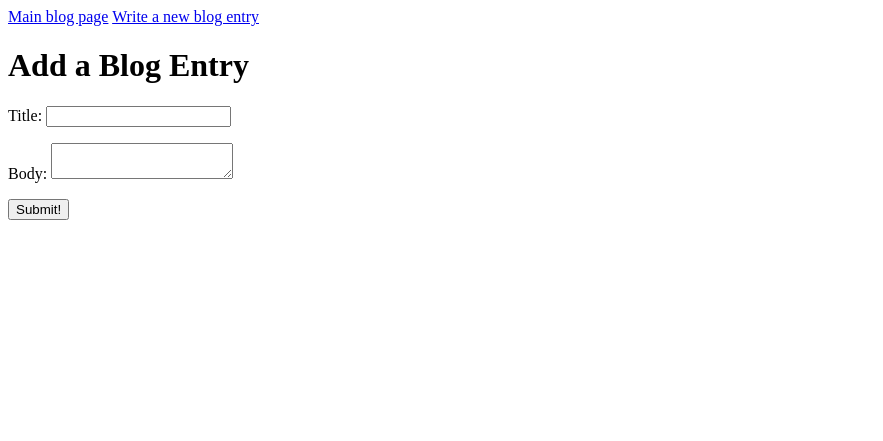
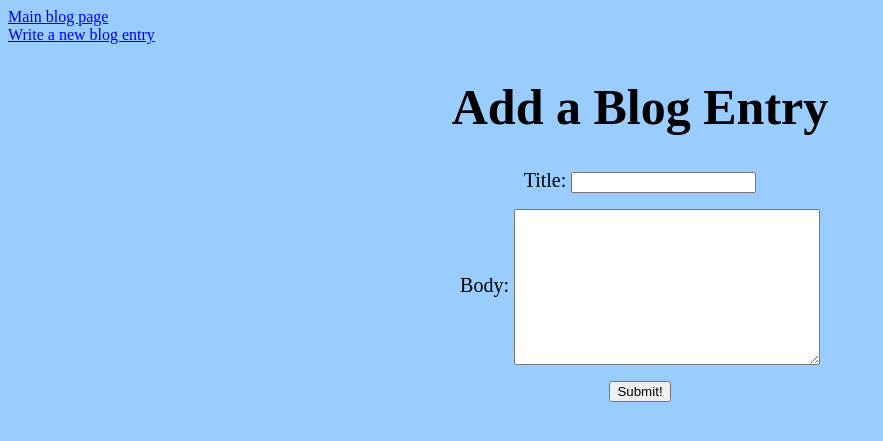
Before and after one commit to KLSharkey/blogz, a Flask app: template templates/newpost.html in a window 1280 px wide. Shown: the top 441 px of the page, without its empty margins (0-883 px from the left). Run offline with Flask 2, Linux system fonts and the light colour scheme; the template is opened without the code that fills it: most values are stand-ins (such as "Sample title", 1, 10 or a date in 2020).

Commit message:
all parts working and some css

```diff
--- a/main.py
+++ b/main.py
@@ -19,21 +19,15 @@ class Blog(db.Model):   #builds class for blog objects
 
 
 @app.route('/blog', methods=['POST', 'GET'])  #main/home page for blog. Displays all blog posts
-def blog():
+def blog(blog_id=None):
     blogs = Blog.query.all()
     blog_id = request.args.get('id')
-    if blog_id == None:
-    #if request.method =='GET':
-        #body = Blog.body
-        #title = Blog.title
-    #return ("blog_entry.html", title_display=title_display, body_display=body_display)
-    #title = request.form['title'] #gets title from form on /newpost
-    #body = request.form['body'] #gets body from form on /newpost
+    if blog_id == None: #if blog not chosen, display all blogs in list
         return render_template('blog.html', blogs=blogs)
 
 
-    blog_id = request.args.get('id')
-    if blog_id != None:
+    blog_id = request.args.get('id') #get blog id
+    if blog_id != None: #if blog chosen, display it in blog entry
         blog=Blog.query.get(blog_id)
         return render_template('blog_entry.html', blog=blog)
 
@@ -47,7 +41,7 @@ def newpost():
         make_title = request.form['title'] #gets title from form on /newpost
         make_body = request.form['body'] #gets body from form on /newpost
         if make_body == '':
-            body_error = "Please give a title"
+            body_error = "Please give a title" #defining errors
         if make_title == '':
             title_error = "Please enter text into the body"
 
@@ -55,27 +49,17 @@ def newpost():
             new_blog = Blog(make_title, make_body)
             db.session.add(new_blog)  #adds and commits both title and body to the database
             db.session.commit()
-            #blog = session.query(ObjectRes).order_by(ObjectRes.id.desc()).first()
-            #blog_id=Blog.query.filter_by(body=make_body).first()
 
             blog_id=new_blog.id
-            return render_template('blog_entry.html', blog=new_blog) #direct to new post made after creation
+
+            return redirect(url_for('blog', id=blog_id)) #direct to new post made after creation
             #return redirect(url_for('blog_entry', id=new_blog.id))
         else:
-            return render_template("newpost.html", title_error=title_error, body_error=body_error)
+            return render_template("newpost.html", title_error=title_error, body_error=body_error) #if error, re-render newpost page with errors
 
     else:
 
-        #title=Blog.query.filter_by(id={{blog.id}}).all()
-        #body=Blog.query.filter_by(id={{blog.id}}).all()
         return render_template('newpost.html') #displays new post form and sends it title and body
-
-
-#@app.route('/blog_entry', methods=['POST', 'GET'])
-#def blog_entry():
-    #body=request.args.get('title')
-    #title=request.args.get('body')
-    #return render_template('blog_entry.html', title=title, body=body)
 
 
 if __name__ == '__main__': #run app
--- a/templates/base.html
+++ b/templates/base.html
@@ -8,7 +8,7 @@
 
     </head>
     <body>
-        <a href="/blog">Main blog page</a>
+        <a href="/blog">Main blog page</a></br>
         <a href="/newpost">Write a new blog entry</a>
         {% block content %}
         {% endblock %}
--- a/templates/newpost.html
+++ b/templates/newpost.html
@@ -2,8 +2,27 @@
 
 {% block content %}
 <style>
+    body{
+        background-color: #99ccff;
+    }
     .error{
         color: red;
+    }
+    form, h1{
+        text-align: center;
+    }
+    h1{
+        font-size: 50px;
+    }
+    label{
+        font-size: 20px;
+    }
+    textarea {
+        width: 300px;
+        height: 150px;
+    }
+    .formfield * {
+        vertical-align: middle;
     }
 
 </style>
@@ -16,7 +35,7 @@
         <input type="text" name='title' id='title' />
     </label>
     <p class="error">{{title_error}}</p>
-    <p>
+    <p class='formfield'>
     <label for="body">Body:
         <textarea id='body' name="body" value='body'></textarea>
     </lable>
```
Also changed, not shown: templates/blog.html (+16 -7 lines), templates/blog_entry.html (+15 -0 lines).
